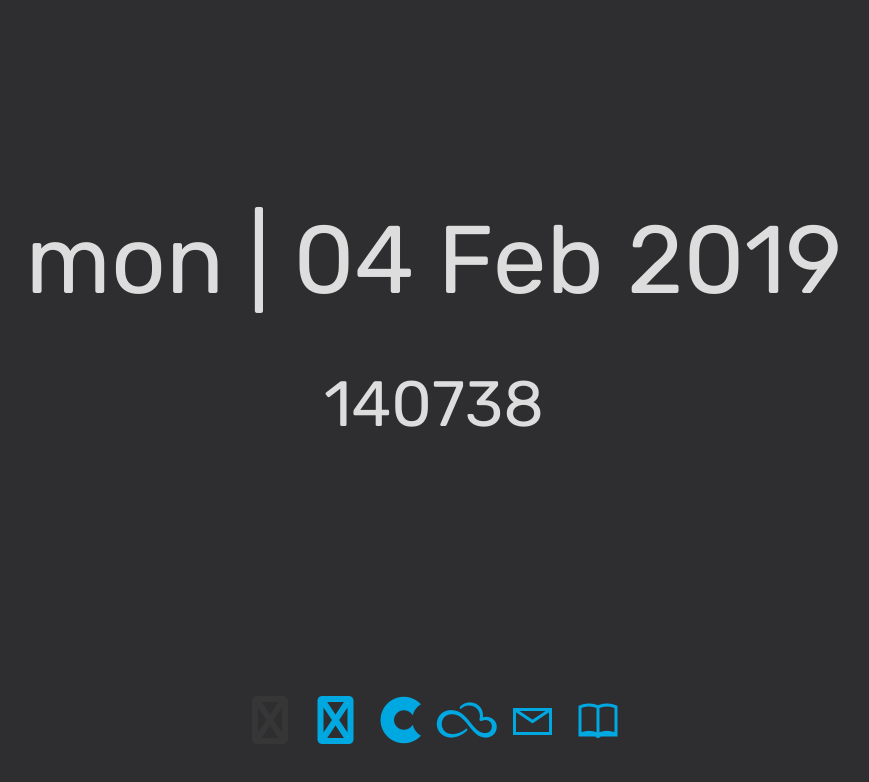
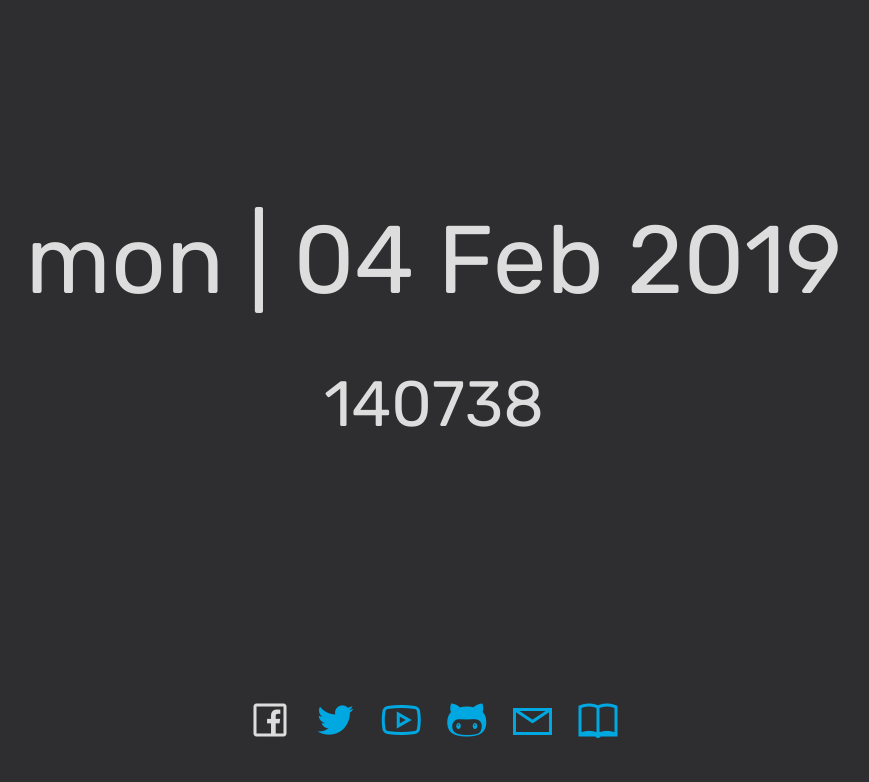
Before and after one commit to bluenex/datetimeNewtabPage, a plain HTML site: page index.html in a window 1280 px wide. In both pictures the pointer is over the link 477 px from the left and 707 px from the top of the page. Shown: the whole page, without its empty margins (206-1075 px from the left). Drawn offline with Linux system fonts and the light colour scheme.

Commit message:
change hover color

```diff
--- a/css/style.css
+++ b/css/style.css
@@ -12,6 +12,10 @@ body {
 
 a {
   color: #00A8E1;
+}
+
+a:hover {
+  color: #ddd;
 }
 
 .flex-center {
--- a/index.html
+++ b/index.html
@@ -13,7 +13,6 @@
   <script type="text/javascript" src="./js/datetime.js"></script>
   <!-- css -->
   <link rel="stylesheet" href="./css/bulma.css">
-  <link rel="stylesheet" href="./css/font-awesome.min.css">
   <link rel="stylesheet" href="./css/line-awesome-font-awesome.min.css">
   <link rel="stylesheet" href="./css/style.css">
 </head>
```
